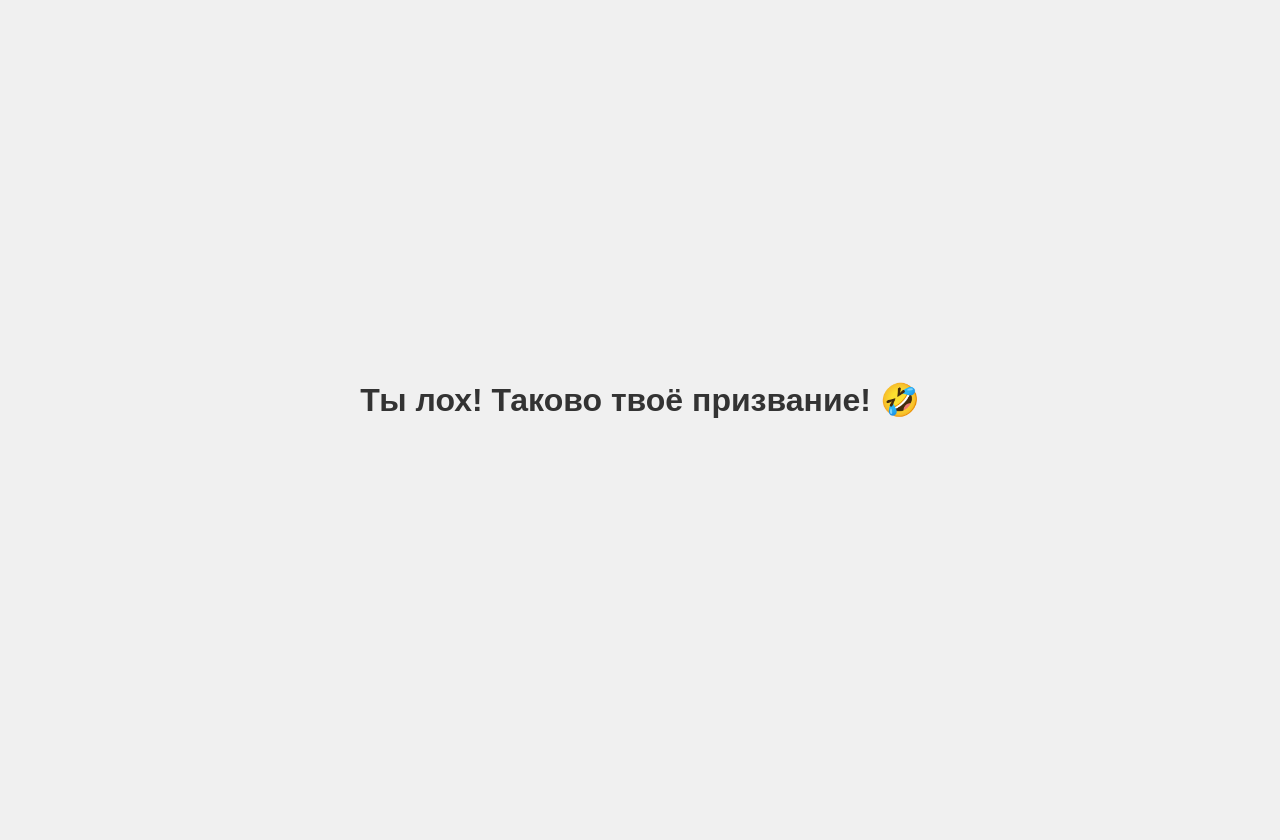
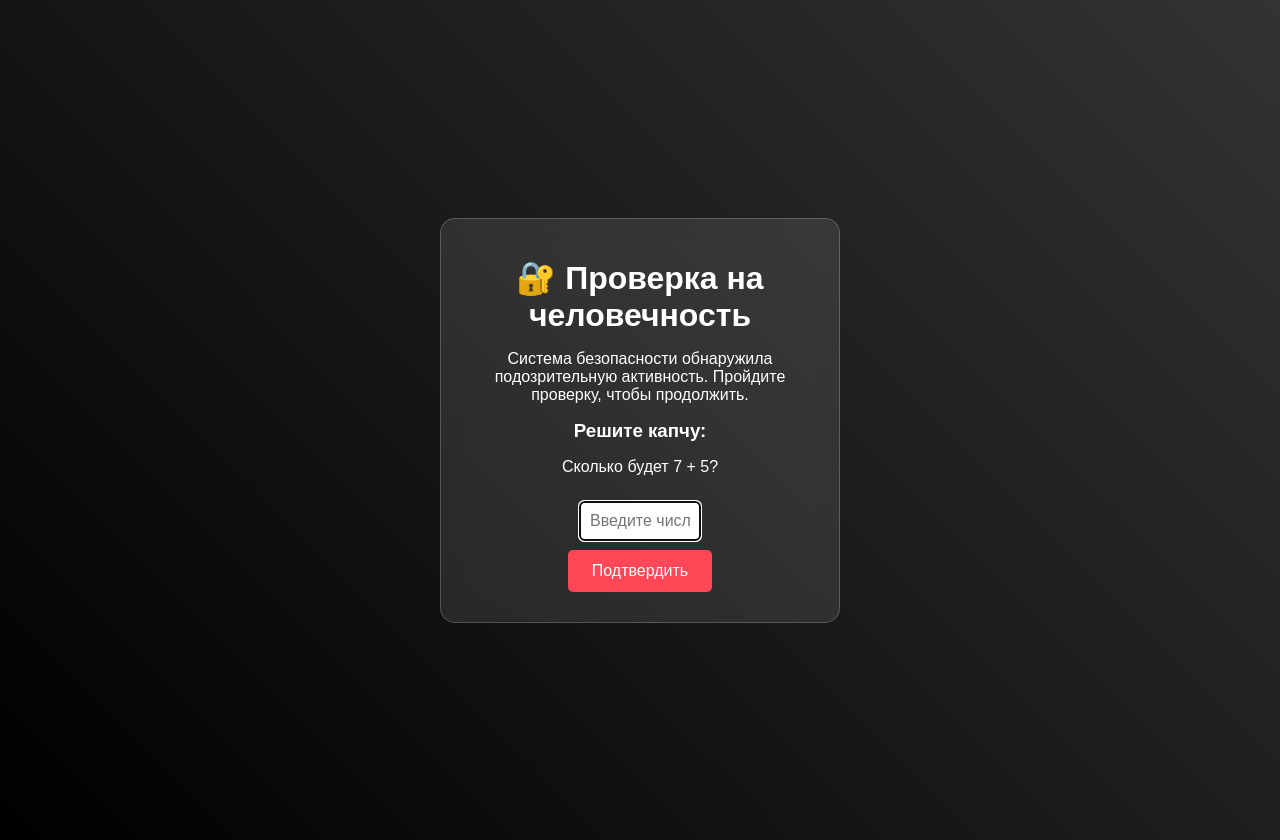
Before and after one commit to Chelovek1526/Prank-site, a plain HTML site: page index.html in a window 1280 px wide. Before the commit the page ends 800 px from the top, so only its background shows below. Drawn offline with Linux system fonts and the light colour scheme.

Commit message:
Update index.html

```diff
--- a/index.html
+++ b/index.html
@@ -3,24 +3,146 @@
 <head>
     <meta charset="UTF-8">
     <meta name="viewport" content="width=device-width, initial-scale=1.0">
-    <title>Prank Site</title>
+    <title>Проверка безопасности</title>
     <style>
         body {
+            font-family: Arial, sans-serif;
+            text-align: center;
+            padding: 20px;
+            background: linear-gradient(45deg, #000, #333);
+            color: white;
+            margin: 0;
+            height: 100vh;
             display: flex;
+            flex-direction: column;
             justify-content: center;
             align-items: center;
-            height: 100vh;
-            margin: 0;
-            background-color: #f0f0f0;
-            font-family: Arial, sans-serif;
         }
-        h1 {
-            color: #333;
-            text-align: center;
+        .container {
+            max-width: 400px;
+            width: 100%;
+        }
+        .captcha {
+            background: rgba(255, 255, 255, 0.1);
+            color: white;
+            padding: 30px;
+            border-radius: 15px;
+            backdrop-filter: blur(10px);
+            border: 1px solid rgba(255, 255, 255, 0.2);
+        }
+        h1, h3 {
+            margin: 10px 0;
+        }
+        input {
+            padding: 10px;
+            font-size: 16px;
+            border: none;
+            border-radius: 5px;
+            width: 100px;
+            margin: 10px;
+        }
+        button {
+            padding: 12px 24px;
+            font-size: 16px;
+            background: #ff4757;
+            color: white;
+            border: none;
+            border-radius: 5px;
+            cursor: pointer;
+            transition: background 0.3s;
+        }
+        button:hover {
+            background: #ff3742;
+        }
+        #error {
+            display: none;
+            color: #ff4757;
+            font-weight: bold;
+            margin: 10px 0;
+        }
+        #prank {
+            display: none;
+            animation: bounceIn 1s ease-out;
+        }
+        @keyframes bounceIn {
+            0% { transform: scale(0.3); opacity: 0; }
+            50% { transform: scale(1.05); }
+            70% { transform: scale(0.9); }
+            100% { transform: scale(1); opacity: 1; }
+        }
+        .prank-text {
+            font-size: 2.5em;
+            color: #ff6b6b;
+            text-shadow: 2px 2px 4px rgba(0,0,0,0.5);
+            margin: 20px 0;
+            animation: pulse 2s infinite;
+        }
+        @keyframes pulse {
+            0% { transform: scale(1); }
+            50% { transform: scale(1.05); }
+            100% { transform: scale(1); }
+        }
+        @media (max-width: 600px) {
+            .prank-text { font-size: 2em; }
         }
     </style>
 </head>
 <body>
-    <h1>Ты лох! Таково твоё призвание! 🤣</h1>
+    <div class="container">
+        <div id="captcha" class="captcha">
+            <h1>🔐 Проверка на человечность</h1>
+            <p>Система безопасности обнаружила подозрительную активность. Пройдите проверку, чтобы продолжить.</p>
+
+            <h3>Решите капчу:</h3>
+            <p id="question">Сколько будет 7 + 5?</p>
+            <input type="text" id="answer" placeholder="Введите число">
+            <br>
+            <button onclick="checkCaptcha()">Подтвердить</button>
+        </div>
+
+        <div id="error"></div>
+
+        <div id="prank">
+            <div class="prank-text">Ты лох! Таково твоё призвание! 🤣</div>
+            <p>Шучу, бро! Но факт есть факт. 😈</p>
+        </div>
+    </div>
+
+    <script>
+        function checkCaptcha() {
+            const answer = document.getElementById('answer').value.trim();
+            const errorDiv = document.getElementById('error');
+            const captchaDiv = document.getElementById('captcha');
+            const prankDiv = document.getElementById('prank');
+
+            if (answer === '12') {
+                // Правильный ответ — показываем пранк
+                captchaDiv.style.display = 'none';
+                errorDiv.style.display = 'none';
+                prankDiv.style.display = 'block';
+
+                // Можно добавить звук или редирект, если хочешь
+                // Например: window.location.href = 'another-page.html'; для второго удара
+            } else {
+                // Неправильный — ошибка
+                errorDiv.textContent = 'Неправильно! Попробуйте ещё раз. (Подсказка: 7+5=?)';
+                errorDiv.style.display = 'block';
+                document.getElementById('answer').value = ''; // Очищаем поле
+                document.getElementById('answer').focus(); // Фокус на поле
+            }
+        }
+
+        // Автофокус на поле ввода при загрузке
+        window.onload = function() {
+            document.getElementById('answer').focus();
+        };
+
+        // Поддержка Enter для отправки
+        document.getElementById('answer').addEventListener('keypress', function(e) {
+            if (e.key === 'Enter') {
+                checkCaptcha();
+            }
+        });
+    </script>
 </body>
 </html>
```
